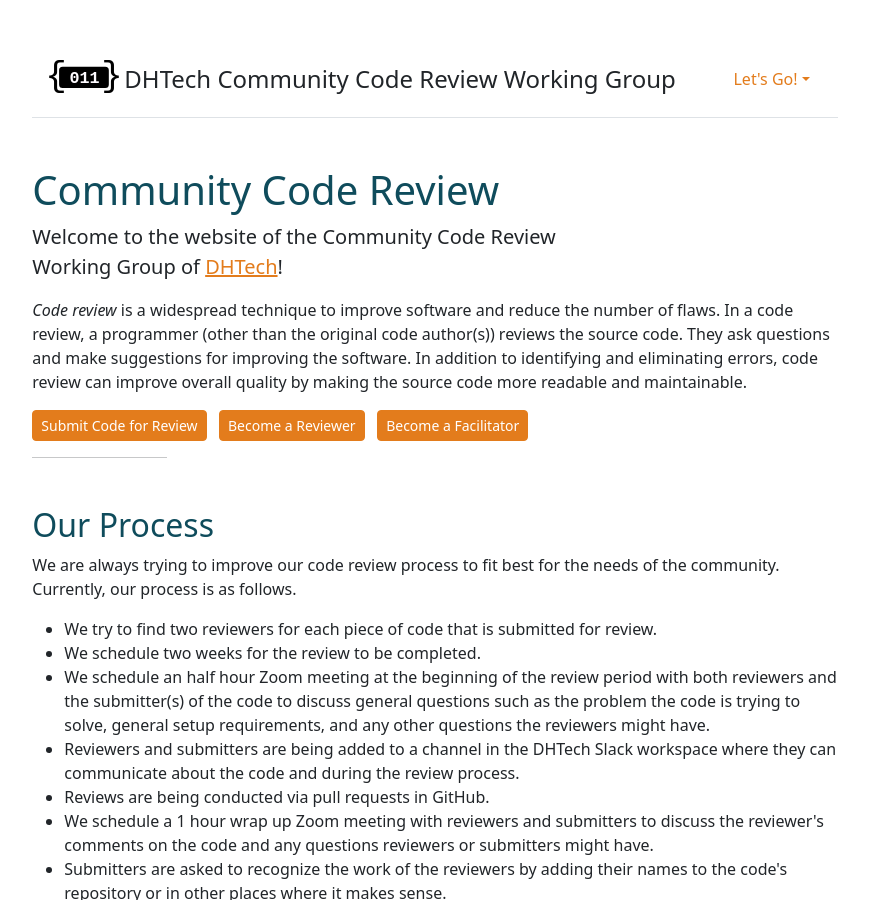
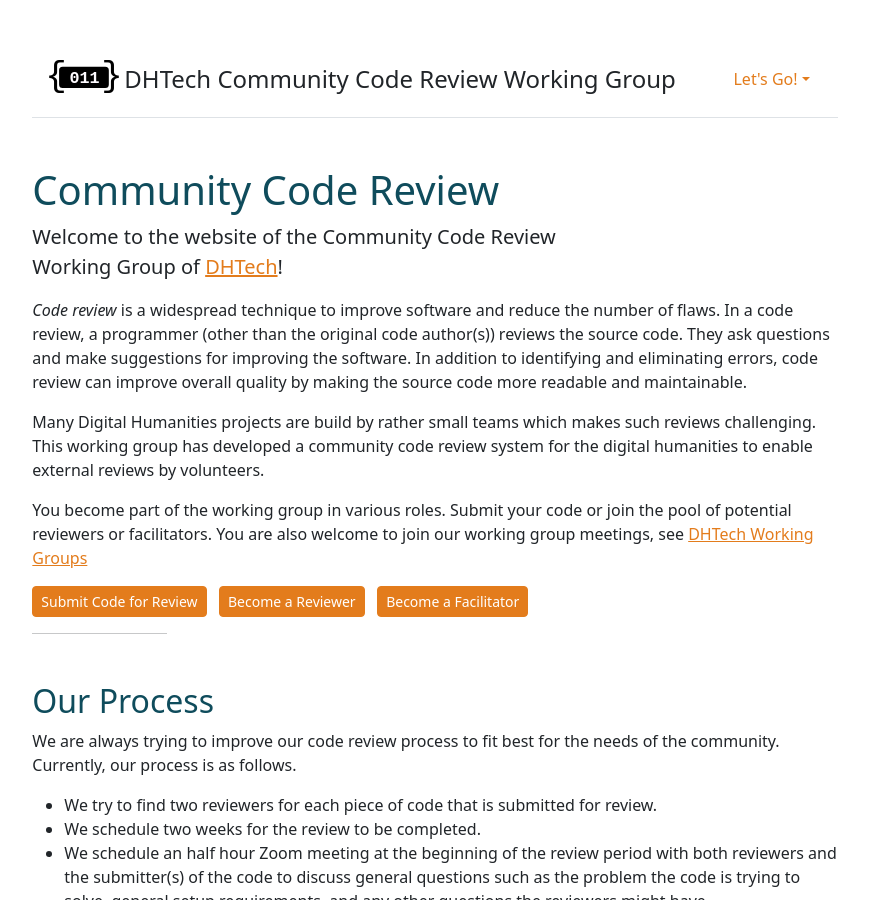
Before and after one commit to DHCodeReview/DHCodeReview.github.io, a Jekyll site: the page built from index.html, in a window 1280 px wide and 900 px high. Shown: the whole window, without its empty margins (205-1074 px from the left). Built offline with Jekyll 4.4.1, drawn with Linux system fonts in a browser that asks for light colours; nearby versions of some CDN libraries; library files that are not in the unit come from our copies.

Commit message:
Update index.html
Added two paragraphs for minimal what we do and how to join.

```diff
--- a/index.html
+++ b/index.html
@@ -11,6 +11,9 @@
 
    <p>
       <i>Code review</i> is a widespread technique to improve software and reduce the number of flaws. In a code review, a programmer (other than the original code author(s)) reviews the source code. They ask questions and make suggestions for improving the software. In addition to identifying and eliminating errors, code review can improve overall quality by making the source code more readable and maintainable.</p>
+
+<p> Many Digital Humanities projects are build by rather small teams which makes such reviews challenging. This working group has developed a community code review system for the digital humanities to enable external reviews by volunteers. </p>
+<p>You become part of the working group in various roles. Submit your code or join the pool of potential reviewers or facilitators. You are also welcome to join our working group meetings, see <a href="https://dh-tech.github.io/working-groups/">DHTech Working Groups</a></p>
 
     <p>
         <a href="submit-code.html" class="btn btn-primary btn-sm" type="submit">Submit Code for Review</a>
```
